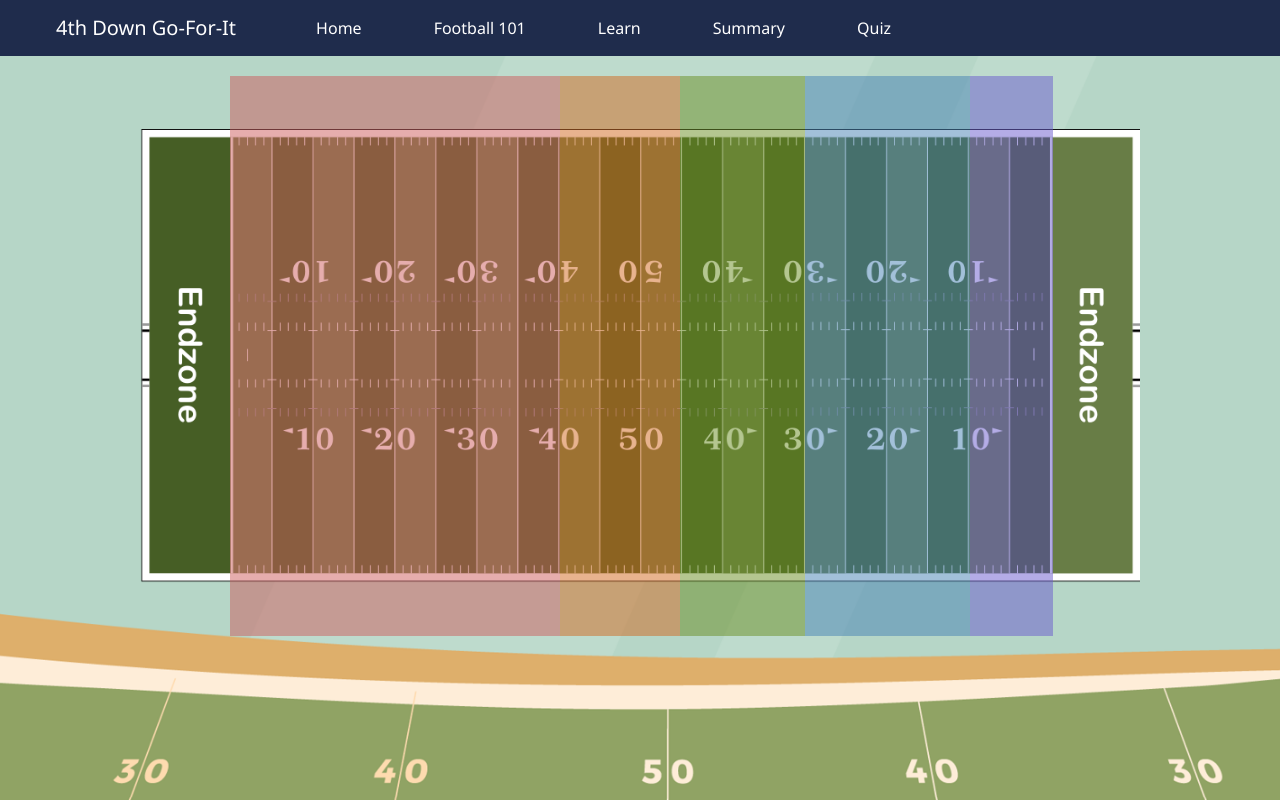
After one commit to trv2111/w4170-proj, a Flask app: page /learn/field-position in a window 1280 px wide. The commit adds this page. Run offline with Flask 3, Linux system fonts and the light colour scheme; some libraries are stand-ins or nearby versions.

Commit message:
Add basic field position diagram with zones

```diff
--- a/server.py
+++ b/server.py
@@ -63,7 +63,7 @@ def learn():
 # Kat
 @app.route("/learn/field-position")
 def learn_field_position():
-    return render_template("")
+    return render_template("fieldposition.html")
 
 # Dany
 @app.route("/learn/yards-to-go")
--- a/static/style.css
+++ b/static/style.css
@@ -89,3 +89,56 @@ body.home-page {
     color: white;
     font-size: 10em;
 }
+
+
+.field-body {
+    font-family: sans-serif;
+    padding: 20px;
+    display: flex;
+    justify-content: center;
+}
+
+.field-container {
+    position: relative;
+    width: 100%;
+    max-width: 1000px;
+    height: 70vh;
+    margin: 0 auto;
+}
+
+.field-image {
+    width: 100%;
+    height: 100%;
+    object-fit: contain;
+    display: block;
+}
+
+.zone {
+    position: absolute;
+    top: 0;
+    bottom: 0;
+    opacity: 0.5;
+    cursor: pointer;
+}
+
+/* Example distinct zone colors (you can customize more) */
+.zone-1  { left: 9%; width: 33%; background-color: #cd5c5c; }
+.zone-2  { left: 42%; width: 12%; background-color: #d2691e; }
+.zone-3  { left: 54%; width: 12.5%; background-color: #6b8e23; }
+.zone-4  { left: 66.5%; width: 16.5%; background-color: #4682b4; }
+.zone-5  { left: 83%; width: 8.3%; background-color: #6a5acd; }
+
+.zone:hover::after {
+    content: attr(data-tooltip);
+    position: absolute;
+    top: 10px;
+    left: 50%;
+    transform: translateX(-50%);
+    background: rgba(0, 0, 0, 0.85);
+    color: #fff;
+    padding: 6px 10px;
+    border-radius: 5px;
+    white-space: nowrap;
+    z-index: 10;
+    font-size: 14px;
+}
--- /dev/null
+++ b/templates/fieldposition.html
@@ -0,0 +1,16 @@
+{% extends "layout.html" %}
+
+{% block content %}
+<div class="field-body">
+    <div class="field-container">
+        <img class="field-image" src="{{ url_for('static', filename='images/field-diagram.png') }}" alt="football field">
+
+        <div class="zone zone-1" data-tooltip="Zone 1"></div>
+        <div class="zone zone-2" data-tooltip="Zone 2"></div>
+        <div class="zone zone-3" data-tooltip="Zone 3"></div>
+        <div class="zone zone-4" data-tooltip="Zone 4"></div>
+        <div class="zone zone-5" data-tooltip="Zone 5"></div>
+    </div>
+</div>
+
+{% endblock %}
```
Also changed, not shown: static/images/field-diagram.png (added), 1 other file.
